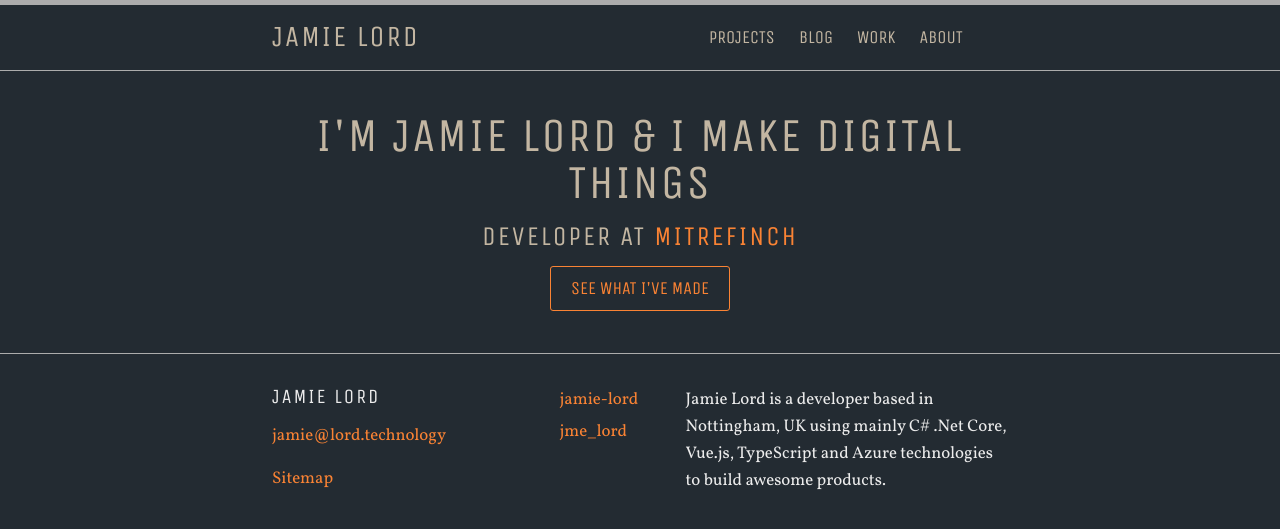
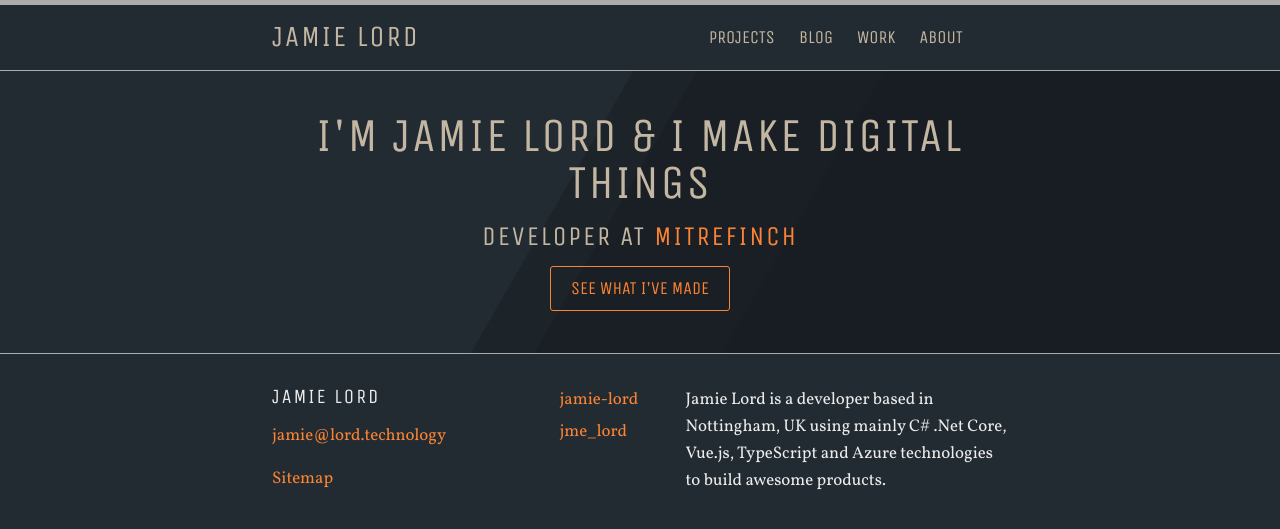
Before and after one commit to jamie-lord/Lord.technology, a Jekyll site: the page built from index.md, in a window 1280 px wide. Shown: the top 529 px of the page. Built offline with Jekyll 4.4.1, drawn with Linux system fonts in a browser that asks for light colours.

Commit message:
Added homepage animation to liven things up a bit

```diff
--- a/_layouts/blog.html
+++ b/_layouts/blog.html
@@ -1,6 +1,8 @@
 ---
 layout: default
 ---
+<main class="page-content" aria-label="Content">
+  <div class="wrapper">
     <div class="blog">
       {% if page.title %}
         <h1 class="page-heading">{{ page.title }}</h1>
@@ -30,3 +32,5 @@ layout: default
       {% endif %}
 
     </div>
+  </div>
+</main>
--- a/_layouts/default.html
+++ b/_layouts/default.html
@@ -7,11 +7,7 @@
 
     {% include header.html %}
 
-    <main class="page-content" aria-label="Content">
-      <div class="wrapper">
-        {{ content }}
-      </div>
-    </main>
+    {{ content }}
 
     {% include footer.html %}
 
--- a/_layouts/home.html
+++ b/_layouts/home.html
@@ -1,8 +1,56 @@
 ---
 layout: default
 ---
-<div class="container">
-    <h1 class="page-heading">I'm Jamie Lord &amp; I make digital things</h1>
-    <h2>Developer at <a href="{{ site.url }}/work">Mitrefinch</a></h2>
-    <div class="home-projects-button"><a class="button" href="{{ site.url }}/projects">See what I've made</a></div>
-</div>
+
+<main class="home-content" aria-label="Content">
+  <div class="bg"></div>
+  <div class="bg bg2"></div>
+  <div class="bg bg3"></div>
+  <div class="wrapper">
+    <div class="container">
+      <h1 class="page-heading">I'm Jamie Lord &amp; I make digital things</h1>
+      <h2>Developer at <a href="{{ site.url }}/work">Mitrefinch</a></h2>
+      <div class="home-projects-button">
+        <a class="button" href="{{ site.url }}/projects">See what I've made</a>
+      </div>
+    </div>
+  </div>
+</main>
+
+<style>
+  .home-content {
+    position: relative;
+    overflow: hidden;
+    padding: 32px 0;
+  }
+
+  .bg {
+    animation: slide 8s ease-in-out infinite alternate;
+    background-image: linear-gradient(-60deg, #171c20 50%, #232b32 50%);
+    bottom: 0;
+    left: -50%;
+    opacity: 0.5;
+    position: absolute;
+    right: -50%;
+    top: 0;
+    z-index: -1;
+  }
+
+  .bg2 {
+    animation-direction: alternate-reverse;
+    animation-duration: 9s;
+  }
+
+  .bg3 {
+    animation-duration: 10s;
+  }
+
+  @keyframes slide {
+    0% {
+      transform: translateX(-25%);
+    }
+    100% {
+      transform: translateX(25%);
+    }
+  }
+</style>
--- a/_layouts/page.html
+++ b/_layouts/page.html
@@ -1,6 +1,8 @@
 ---
 layout: default
 ---
+<main class="page-content" aria-label="Content">
+  <div class="wrapper">
     <article class="post">
 
       <header class="post-header">
@@ -12,3 +14,5 @@ layout: default
       </div>
 
     </article>
+  </div>
+</main>
--- a/_layouts/post.html
+++ b/_layouts/post.html
@@ -1,6 +1,8 @@
 ---
 layout: default
 ---
+<main class="page-content" aria-label="Content">
+  <div class="wrapper">
     <article class="post h-entry" itemscope itemtype="http://schema.org/BlogPosting">
 
       <header class="post-header">
@@ -25,3 +27,5 @@ layout: default
 
       <a class="u-url" href="{{ page.url | relative_url }}" hidden></a>
     </article>
+  </div>
+</main>
```
Lines whose indentation alone changed are shown as unchanged.
